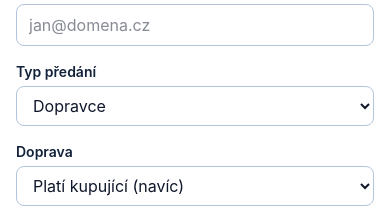
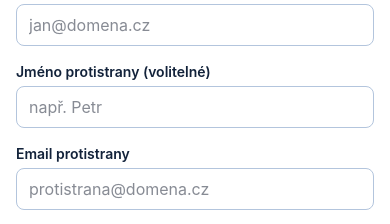
Before and after one commit to Vokurcak68/depozitka-web, a Next.js app: page /bezpecna-platba/novy in a window 390 px wide. Shown: the part 613-837 px from the top of the page. Built offline with nearby package versions, Linux system fonts and the light colour scheme; no server answers.

Commit message:
fix(mobile): make deal create form mobile-friendly (email + amount input)

```diff
--- a/src/app/bezpecna-platba/novy/page.tsx
+++ b/src/app/bezpecna-platba/novy/page.tsx
@@ -28,6 +28,18 @@ export default function BezpecnaPlatbaNovyPage() {
 
   const [amountCzk, setAmountCzk] = useState<string>("");
 
+  function normalizeAmountInput(v: string) {
+    // Mobile keyboards often insert spaces/separators; keep digits only (CZK integer in MVP)
+    return v.replace(/[^0-9]/g, "");
+  }
+
+  function parseAmountCzk(v: string) {
+    const digits = normalizeAmountInput(v);
+    if (!digits) return NaN;
+    const n = Number(digits);
+    return Number.isFinite(n) ? n : NaN;
+  }
+
   const [deliveryMethod, setDeliveryMethod] = useState<"personal" | "carrier">("carrier");
   const [shippingTerms, setShippingTerms] = useState<
     "buyer_pays" | "seller_pays" | "included" | "split" | "other"
@@ -51,7 +63,7 @@ export default function BezpecnaPlatbaNovyPage() {
   const [success, setSuccess] = useState<{ dealId: string; viewToken: string; inviteSent?: boolean } | null>(null);
 
   const canSubmit = useMemo(() => {
-    const amt = Number(amountCzk);
+    const amt = parseAmountCzk(amountCzk);
     return (
       !!turnstileToken &&
       initiatorName.trim().length > 0 &&
@@ -139,7 +151,7 @@ export default function BezpecnaPlatbaNovyPage() {
           counterpartyName,
           title: subject,
           description: message,
-          totalAmountCzk: Number(amountCzk),
+          totalAmountCzk: parseAmountCzk(amountCzk),
           deliveryMethod,
           shippingTerms,
           shippingCarrier: deliveryMethod === "carrier" ? shippingCarrier : null,
@@ -276,8 +288,10 @@ export default function BezpecnaPlatbaNovyPage() {
             <div className="text-sm font-semibold text-navy-800 mb-1">Cena (Kč) — vč. dopravy</div>
             <input
               inputMode="numeric"
+              type="tel"
+              pattern="[0-9]*"
               value={amountCzk}
-              onChange={(e) => setAmountCzk(e.target.value)}
+              onChange={(e) => setAmountCzk(normalizeAmountInput(e.target.value))}
               className="w-full rounded-lg border border-navy-200 px-3 py-2"
               placeholder="např. 1250"
             />
@@ -296,10 +310,38 @@ export default function BezpecnaPlatbaNovyPage() {
           <label className="block">
             <div className="text-sm font-semibold text-navy-800 mb-1">Tvůj email</div>
             <input
+              type="email"
+              inputMode="email"
+              autoCapitalize="none"
+              autoCorrect="off"
               value={initiatorEmail}
               onChange={(e) => setInitiatorEmail(e.target.value)}
               className="w-full rounded-lg border border-navy-200 px-3 py-2"
               placeholder="jan@domena.cz"
+            />
+          </label>
+
+          <label className="block">
+            <div className="text-sm font-semibold text-navy-800 mb-1">Jméno protistrany (volitelné)</div>
+            <input
+              value={counterpartyName}
+              onChange={(e) => setCounterpartyName(e.target.value)}
+              className="w-full rounded-lg border border-navy-200 px-3 py-2"
+              placeholder="např. Petr"
+            />
+          </label>
+
+          <label className="block">
+            <div className="text-sm font-semibold text-navy-800 mb-1">Email protistrany</div>
+            <input
+              type="email"
+              inputMode="email"
+              autoCapitalize="none"
+              autoCorrect="off"
+              value={counterpartyEmail}
+              onChange={(e) => setCounterpartyEmail(e.target.value)}
+              className="w-full rounded-lg border border-navy-200 px-3 py-2"
+              placeholder="protistrana@domena.cz"
             />
           </label>
 
@@ -448,7 +490,7 @@ export default function BezpecnaPlatbaNovyPage() {
         )}
 
         <div className="mt-6 flex gap-3">
-          <Button type="submit" variant="primary" disabled={loading || !canSubmit}>
+          <Button type="submit" variant="primary" disabled={loading}>
             {loading ? "Odesílám…" : "Vytvořit nabídku"}
           </Button>
           <Button href="/bezpecna-platba" variant="outlineDark">
```
